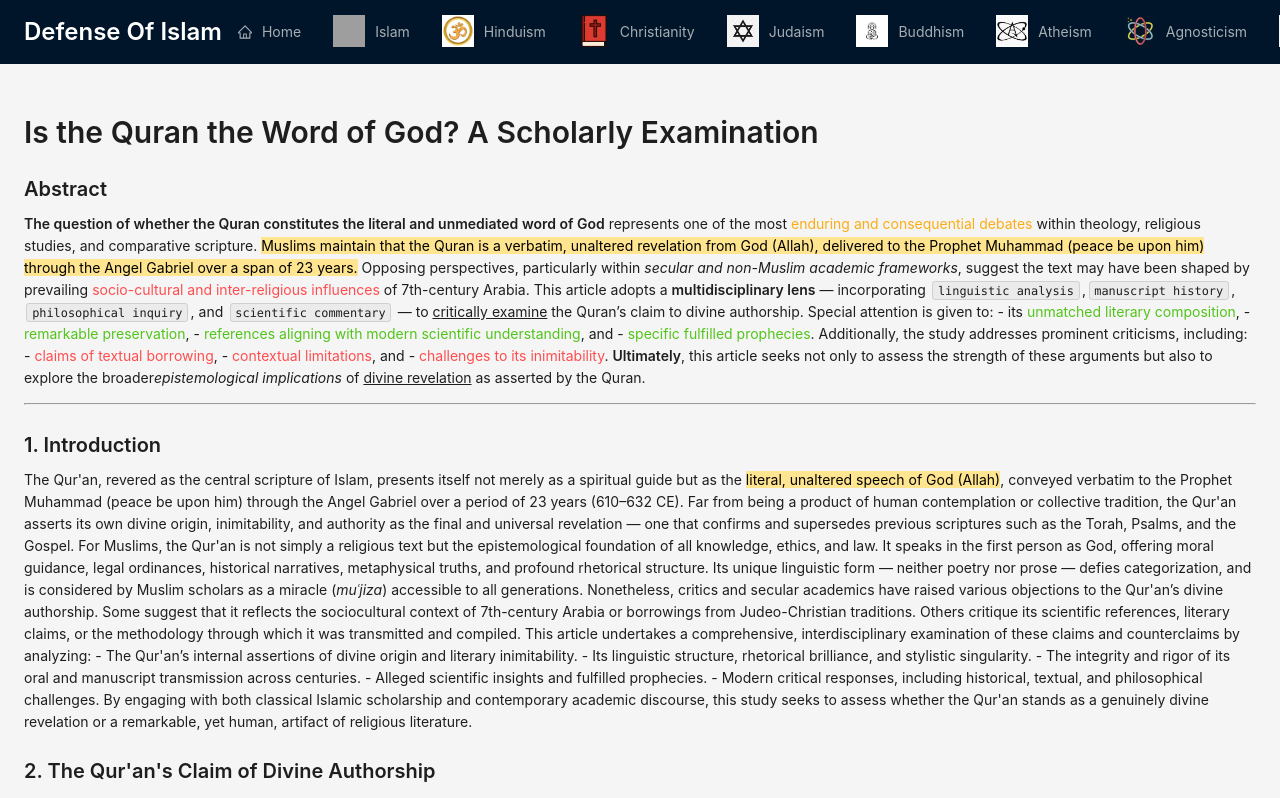
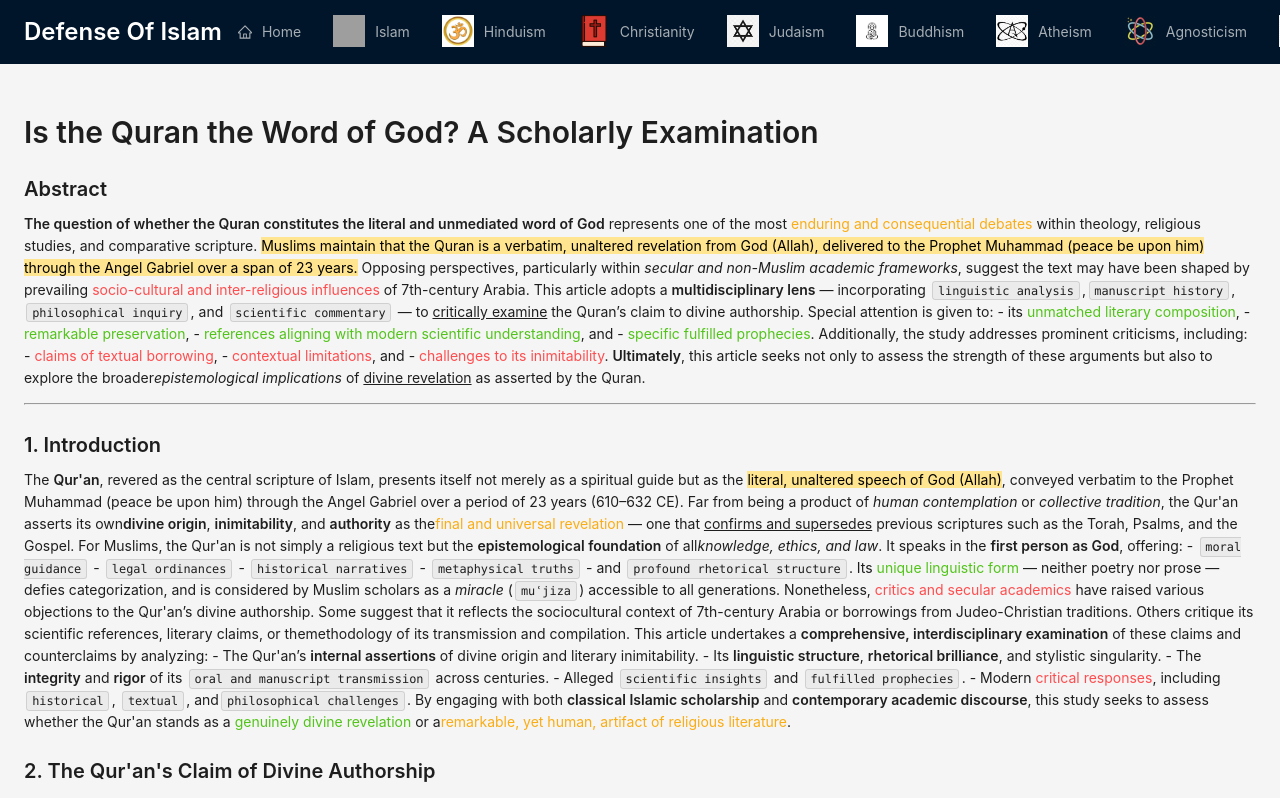
Before and after one commit to defenseofislam/web, a React (Create React App) app: page /web/islam/quran/1 in a window 1280 px wide. Shown: the top 798 px of the page. Built offline with nearby package versions, Linux system fonts and the light colour scheme; grey boxes are pictures that could not be loaded; a web font is replaced by a local one.

Commit message:
feat: enhance IslamComponent1 with improved text formatting and clarity in the introduction section

```diff
--- a/src/components/Islam/quran/IslamComponent1.js
+++ b/src/components/Islam/quran/IslamComponent1.js
@@ -23,8 +23,8 @@ function IslamComponent1() {
           </Text>{" "}
           represents one of the most{" "}
           <Text type="warning">enduring and consequential debates</Text> within
-          theology, religious studies, and comparative scripture.
-          {" "}<Text mark>
+          theology, religious studies, and comparative scripture.{" "}
+          <Text mark>
             Muslims maintain that the Quran is a verbatim, unaltered revelation
             from God (Allah), delivered to the Prophet Muhammad (peace be upon
             him) through the Angel Gabriel over a span of 23 years.
@@ -68,43 +68,63 @@ function IslamComponent1() {
 
         <Title level={4}>1. Introduction</Title>
         <Paragraph>
-          The Qur'an, revered as the central scripture of Islam, presents itself
-          not merely as a spiritual guide but as the{" "}
+          The <Text strong>Qur'an</Text>, revered as the central scripture of
+          Islam, presents itself not merely as a spiritual guide but as the{" "}
           <Text mark>literal, unaltered speech of God (Allah)</Text>, conveyed
           verbatim to the Prophet Muhammad (peace be upon him) through the Angel
           Gabriel over a period of 23 years (610–632 CE). Far from being a
-          product of human contemplation or collective tradition, the Qur'an
-          asserts its own divine origin, inimitability, and authority as the
-          final and universal revelation — one that confirms and supersedes
-          previous scriptures such as the Torah, Psalms, and the Gospel.
-          {"\n\n"}For Muslims, the Qur'an is not simply a religious text but the
-          epistemological foundation of all knowledge, ethics, and law. It
-          speaks in the first person as God, offering moral guidance, legal
-          ordinances, historical narratives, metaphysical truths, and profound
-          rhetorical structure. Its unique linguistic form — neither poetry nor
-          prose — defies categorization, and is considered by Muslim scholars as
-          a miracle (<Text italic>muʿjiza</Text>) accessible to all generations.
-          {"\n\n"}Nonetheless, critics and secular academics have raised various
-          objections to the Qur'an’s divine authorship. Some suggest that it
-          reflects the sociocultural context of 7th-century Arabia or borrowings
-          from Judeo-Christian traditions. Others critique its scientific
-          references, literary claims, or the methodology through which it was
-          transmitted and compiled.
-          {"\n\n"}This article undertakes a comprehensive, interdisciplinary
-          examination of these claims and counterclaims by analyzing:
-          {"\n"} - The Qur'an’s internal assertions of divine origin and
-          literary inimitability.
-          {"\n"} - Its linguistic structure, rhetorical brilliance, and
-          stylistic singularity.
-          {"\n"} - The integrity and rigor of its oral and manuscript
-          transmission across centuries.
-          {"\n"} - Alleged scientific insights and fulfilled prophecies.
-          {"\n"} - Modern critical responses, including historical, textual, and
-          philosophical challenges.
-          {"\n\n"}By engaging with both classical Islamic scholarship and
-          contemporary academic discourse, this study seeks to assess whether
-          the Qur'an stands as a genuinely divine revelation or a remarkable,
-          yet human, artifact of religious literature.
+          product of <Text italic>human contemplation</Text> or{" "}
+          <Text italic>collective tradition</Text>, the Qur'an asserts its own
+          <Text strong>divine origin</Text>, <Text strong>inimitability</Text>,
+          and <Text strong>authority</Text> as the
+          <Text type="warning">final and universal revelation</Text> — one that{" "}
+          <Text underline>confirms and supersedes</Text> previous scriptures
+          such as the Torah, Psalms, and the Gospel.
+          {"\n\n"}For Muslims, the Qur'an is not simply a religious text but the{" "}
+          <Text strong>epistemological foundation</Text> of all
+          <Text italic>knowledge, ethics, and law</Text>. It speaks in the{" "}
+          <Text strong>first person as God</Text>, offering:
+          {"\n"} - <Text code>moral guidance</Text>
+          {"\n"} - <Text code>legal ordinances</Text>
+          {"\n"} - <Text code>historical narratives</Text>
+          {"\n"} - <Text code>metaphysical truths</Text>
+          {"\n"} - and <Text code>profound rhetorical structure</Text>. Its{" "}
+          <Text type="success">unique linguistic form</Text> — neither poetry
+          nor prose — defies categorization, and is considered by Muslim
+          scholars as a <Text italic>miracle</Text> (<Text code>muʿjiza</Text>)
+          accessible to all generations.
+          {"\n\n"}Nonetheless,{" "}
+          <Text type="danger">critics and secular academics</Text> have raised
+          various objections to the Qur'an’s divine authorship. Some suggest
+          that it reflects the{" "}
+          <Text warning>sociocultural context of 7th-century Arabia</Text> or{" "}
+          <Text warning>borrowings from Judeo-Christian traditions</Text>.
+          Others critique its <Text warning>scientific references</Text>,{" "}
+          <Text warning>literary claims</Text>, or the
+          <Text warning>methodology of its transmission and compilation</Text>.
+          {"\n\n"}This article undertakes a{" "}
+          <Text strong>comprehensive, interdisciplinary examination</Text> of
+          these claims and counterclaims by analyzing:
+          {"\n"} - The Qur'an’s <Text strong>internal assertions</Text> of
+          divine origin and literary inimitability.
+          {"\n"} - Its <Text strong>linguistic structure</Text>,{" "}
+          <Text strong>rhetorical brilliance</Text>, and stylistic singularity.
+          {"\n"} - The <Text strong>integrity</Text> and{" "}
+          <Text strong>rigor</Text> of its{" "}
+          <Text code>oral and manuscript transmission</Text> across centuries.
+          {"\n"} - Alleged <Text code>scientific insights</Text> and{" "}
+          <Text code>fulfilled prophecies</Text>.{"\n"} - Modern{" "}
+          <Text type="danger">critical responses</Text>, including{" "}
+          <Text code>historical</Text>, <Text code>textual</Text>, and
+          <Text code>philosophical challenges</Text>.{"\n\n"}By engaging with
+          both <Text strong>classical Islamic scholarship</Text> and{" "}
+          <Text strong>contemporary academic discourse</Text>, this study seeks
+          to assess whether the Qur'an stands as a{" "}
+          <Text type="success">genuinely divine revelation</Text> or a
+          <Text type="warning">
+            remarkable, yet human, artifact of religious literature
+          </Text>
+          .
         </Paragraph>
 
         <Title level={4}>2. The Qur'an's Claim of Divine Authorship</Title>
```
